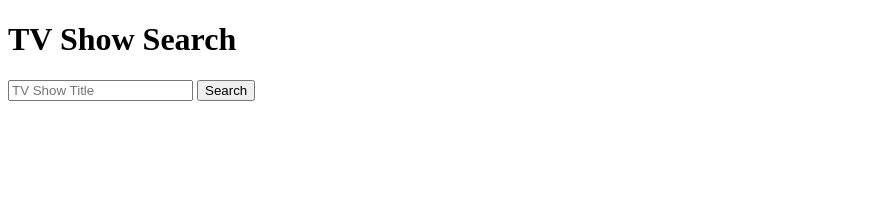
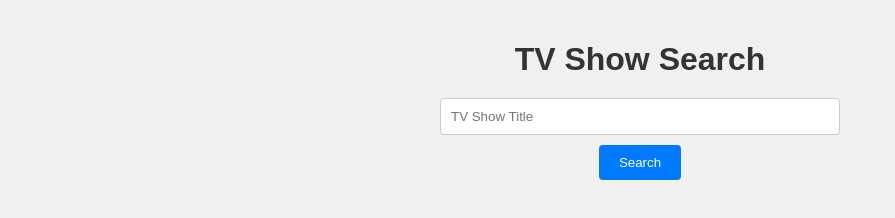
Before and after one commit to zhritik007/tvShowSearchApp, a plain HTML site: page index.html in a window 1280 px wide. Shown: the whole page, without its empty margins (0-895 px from the left). Drawn offline with nearby package versions, Linux system fonts and the light colour scheme.

Commit message:
Applied CSS

```diff
--- a/tss.html
+++ b/index.html
@@ -3,6 +3,7 @@
   <head>
     <meta charset="UTF-8" />
     <meta name="viewport" content="width=device-width, initial-scale=1.0" />
+    <link rel="stylesheet" href="style.css" />
     <title>Your Page Title</title>
   </head>
   <body>
--- /dev/null
+++ b/style.css
@@ -0,0 +1,52 @@
+body {
+    font-family: Arial, sans-serif;
+    background-color: #f0f0f0;
+    margin: 0;
+    padding: 20px;
+    text-align: center;
+}
+
+h1 {
+    color: #333;
+    font-size: 2em;
+    margin-bottom: 20px;
+}
+
+form {
+    margin: 20px auto;
+    max-width: 400px;
+    display: flex;
+    flex-direction: column;
+    align-items: center;
+}
+
+input[type="text"] {
+    width: 100%;
+    padding: 10px;
+    margin-bottom: 10px;
+    border: 1px solid #ccc;
+    border-radius: 4px;
+    box-sizing: border-box;
+}
+
+button {
+    padding: 10px 20px;
+    background-color: #007bff;
+    color: white;
+    border: none;
+    border-radius: 4px;
+    cursor: pointer;
+    transition: background-color 0.3s ease;
+}
+
+button:hover {
+    background-color: #0056b3;
+}
+
+img {
+    max-width: 200px;
+    height: auto;
+    margin: 10px;
+    border-radius: 8px;
+    box-shadow: 0 4px 8px rgba(0, 0, 0, 0.2);
+}
```
